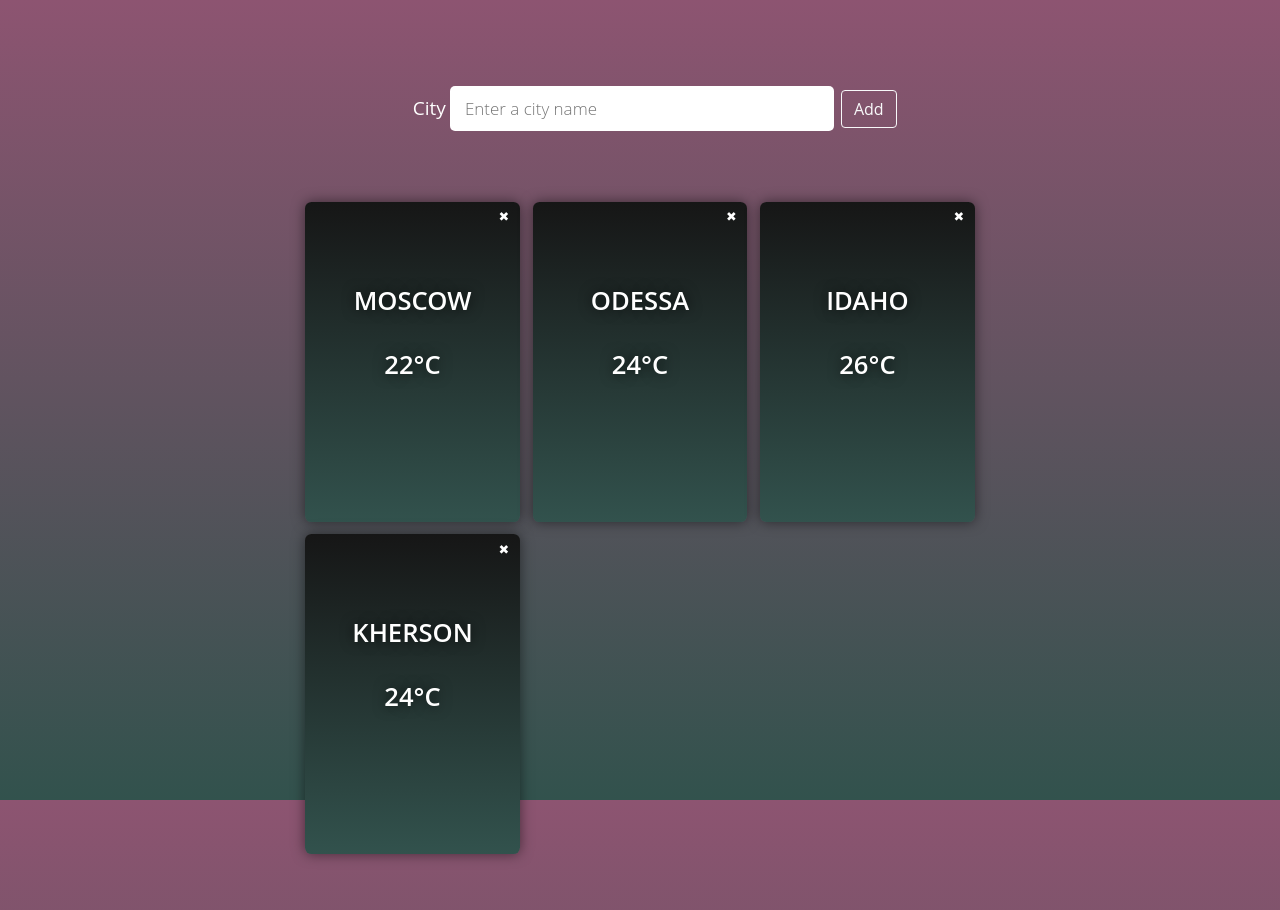
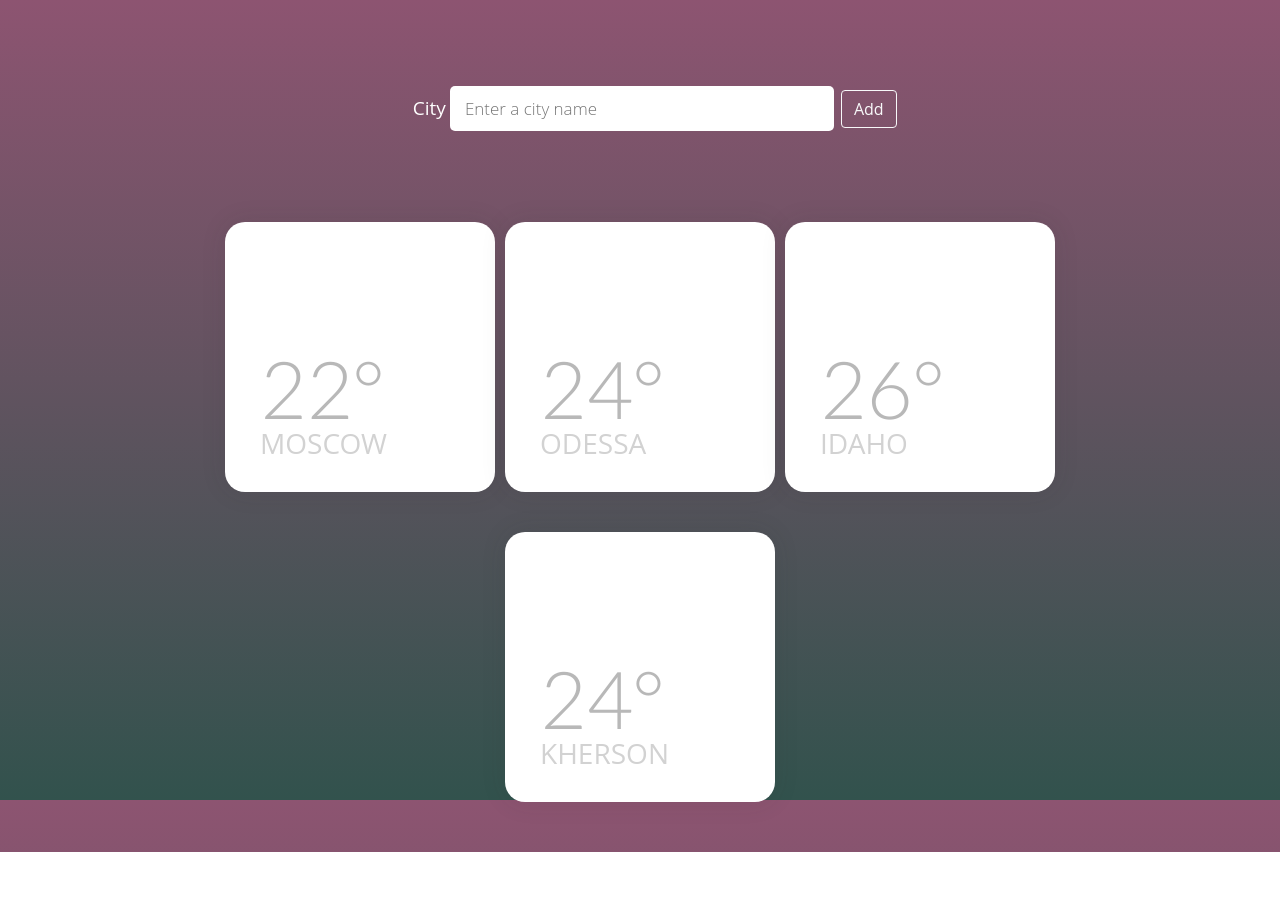
Before and after one commit to soldatov-ss/flask-weather, a Flask app: template weatherApp/templates/index.html in a window 1280 px wide. After the commit the page ends 852 px from the top, so only its background shows below. Run offline with Flask 2, Linux system fonts and the light colour scheme; the template is opened without the code that fills it: values that come from a table or form of the project are taken from there, others are empty; data comes from the database, SQL or seed files in the repository; both versions use the stored data as it was after the commit; some libraries are stand-ins or nearby versions.

Commit message:
upgrage sass

```diff
--- a/weatherApp/route.py
+++ b/weatherApp/route.py
@@ -9,7 +9,7 @@ def get_weather(city):
     url = 'https://api.openweathermap.org/data/2.5/weather'
     params = {
         'q': f'{city}',
-        'appid': '3e91701b1eece1277ca16b0fc889bc0d',
+        'appid': '',               # <--WRITE YOUR TOKEN FROM OPENWEATHERMAP :)
         'units': 'metric'
     }
     city_temp = requests.get(url, params=params)
@@ -19,7 +19,7 @@ def get_weather(city):
         temp = city_temp.json()['main']['temp']
         return int(temp), descr
     except KeyError:
-        flash("The city doesn't exist!", 'danger')
+        flash("The city doesn't exist!", "danger")
         return None
 
 @app.route('/', methods=['POST', 'GET'])
@@ -33,7 +33,7 @@ def index():
         descr = get_weather(form.city.data)[1]
         city_in = Cities.query.filter_by(city_name=form.city.data.upper()).first()
         if city_in:
-            flash('The city has already been added to the list!')
+            flash('The city has already been added to the list!', 'danger')
             return redirect(url_for('index'))
         city = Cities(city_name=form.city.data.upper(), temp=temp, descriptions=descr)
         db.session.add(city)
--- a/weatherApp/static/sass/style.sass
+++ b/weatherApp/static/sass/style.sass
@@ -1,4 +1,4 @@
-*
+*, *:before, *:after
     box-sizing: border-box
     margin: 0
     padding: 0
@@ -15,26 +15,6 @@ html, body
 .weather
     padding: 30px 0
     position: relative
-    &_cards
-        display: grid
-        grid-template-columns: repeat(auto-fill, minmax(25%, 1fr))
-        grid-gap: 1vw
-        grid-auto-rows: 25vw
-        padding-left: 20%
-        padding-right: 20%
-        margin-bottom: 2vw
-        justify-content: center
-    &_card
-        background: linear-gradient(#161616, #32524d)
-        padding: 0
-        border: none
-        box-shadow: 0 0 1vw rgba(0,0,0,0.5)
-        background-size: cover
-        border-radius: 0.5vw !important
-        color: white
-        font-weight: 600
-        text-shadow: 0px 0px 1vw rgba(0,0,0,0.7)
-        position: relative
     &_input
         height: 45px
         width: 30vw
@@ -60,19 +40,42 @@ html, body
     &_label
         color: #fff
         font-size: 19px
+    &_cards
+        margin-top: 20px
+        display: flex
+        flex-direction: row
+        flex-wrap: wrap
+        justify-content: center
+    &_card
+        margin:  20px 5px
+        border-radius: 20px
+        position: relative
+        overflow: hidden
+        width: 270px
+        height: 270px
+        background-color: white
+        box-shadow: 0px 0px 25px 1px rgba(50, 50, 50, 0.1)
+        animation: appear 500ms ease-out forwards
+    &_temp
+        position: absolute
+        font-family: 'Lato', sans-serif
+        font-weight: 300
+        font-size: 80px
+        color: #B8B8B8
+        bottom: 0
+        left: 35px
+        opacity: 0
+        transform: translateX(150px)
+        animation: title-appear 500ms ease-out 500ms forwards
+        margin: 56px 0
     &_name
         position: absolute
-        top: 25%
-        left: 50%
-        transform: translateX(-50%)
-        font-size: 2vw
-        text-align: center
-    &_temp
-        position: absolute
-        font-size: 2vw
-        top: 45%
-        left: 50%
-        transform: translateX(-50%)
+        font-size: 28px
+        color: lighten(#B8B8B8, 10%)
+        bottom: 0
+        left: 35px
+        margin: 28px 0
+        animation: title-appear 1s ease-out 500ms forwards
 .delete-wrapper
 	text-align: right
 	font-size: 1vw
@@ -103,3 +106,27 @@ html, body
 	background-color: #639469
 .danger
 	background-color: #961a1a
+
+
+
+@keyframes appear
+  0%
+    transform: scale(0)
+
+  50%
+    transform: scale(1.05)
+
+  75%
+    transform: scale(0.95)
+
+  100%
+    transform: scale(1)
+
+@keyframes title-appear
+  from
+    opacity: 0
+    transform: translateX(150px)
+
+  to
+    opacity: 1
+    transform: translateX(0px)
--- a/weatherApp/templates/index.html
+++ b/weatherApp/templates/index.html
@@ -6,6 +6,7 @@
     <meta name="viewport" content="width=device-width, initial-scale=1.0">
     <link rel="stylesheet" href="/static/css/bootstrap-reboot.min.css">
     <link rel="stylesheet" href="/static/css/bootstrap.min.css">
+    <link rel="stylesheet" href="https://fonts.googleapis.com/css?family=Lato:100,300,400,700,900">
     <link rel="stylesheet" href="/static/css/style.min.css">
     <title>Weather App</title>
 </head>
@@ -43,8 +44,8 @@
                             <button class="delete-button" type="submit">&#10006;</button>
                         </form>
                     </div>
+                    <h1 class='weather_temp'>{{ city.temp }}°</h1>
                     <div class='weather_name'>{{city.city_name}}</div>
-                    <div class='weather_temp'>{{city.temp}}°C</div>
                 </div>
             {% endfor %}
         </div>
```
Also changed, not shown: weatherApp/static/css/style.min.css, weatherApp/weather.db, 1 other file.
